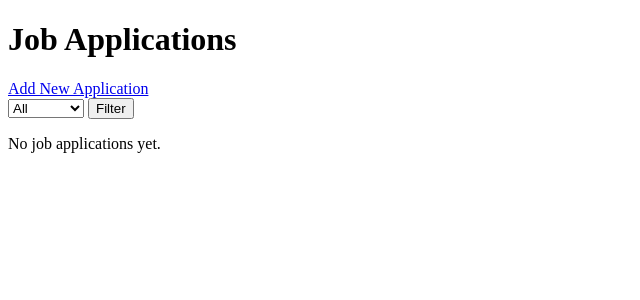
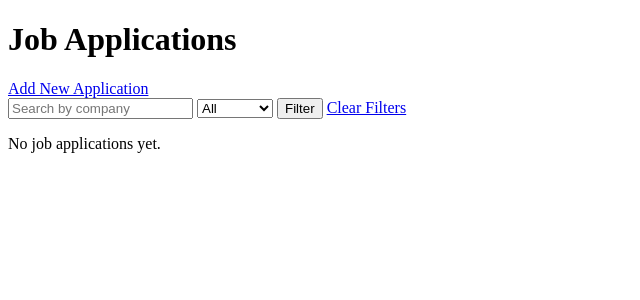
Before and after one commit to XalePo/Job-Tracker, a Django app: page /applications/ in a window 1280 px wide. Shown: the top 300 px of the page, without its empty margins (0-640 px from the left). Run offline with Django 5.2, Linux system fonts and the light colour scheme; data that the repository does not hold is empty.

Commit message:
Created filter by comnpany

```diff
--- a/tracker/templates/tracker/application_list.html
+++ b/tracker/templates/tracker/application_list.html
@@ -11,6 +11,7 @@
         <a href="/applications/create/">Add New Application</a>
 
         <form method="GET">
+            <input name="q" type="text" value="{{ search_query }}" placeholder="Search by company">
             <select name="status">
                 <option value="" {% if not selected_status %}selected{% endif %}>All</option>
                 <option value="Applied" {% if selected_status == "Applied" %}selected{% endif %}>Applied</option>
@@ -19,6 +20,7 @@
                 <option value="Offer" {% if selected_status == "Offer" %}selected{% endif %}>Offer</option>
             </select>
             <button type="submit">Filter</button>
+            <a href="/applications/">Clear Filters</a>
         </form>
         {% if applications %}
         <ul>
@@ -31,7 +33,11 @@
             {% endfor %}
         </ul>
         {% else %}
-            <p>No job applications yet.</p>
+            {% if selected_status or search_query %}
+                <p>No matching applications found.</p>
+            {% else %}
+                <p>No job applications yet.</p>
+            {% endif %}
         {% endif %}
     </body>
 </html>
--- a/tracker/views.py
+++ b/tracker/views.py
@@ -5,14 +5,19 @@ from .forms import JobApplicationForm
 # Create your views here.
 def application_list(request):
     selected_status = request.GET.get("status")
+    search_query = request.GET.get("q", "")
     applications = JobApplication.objects.all()
 
     if selected_status:
         applications = applications.filter(status=selected_status)
 
+    if search_query:
+        applications = applications.filter(company_name__icontains=search_query)
+
     context = {
         "applications": applications,
         "selected_status": selected_status,
+        "search_query": search_query,
     }
 
     return render(request, "tracker/application_list.html", context)
```
